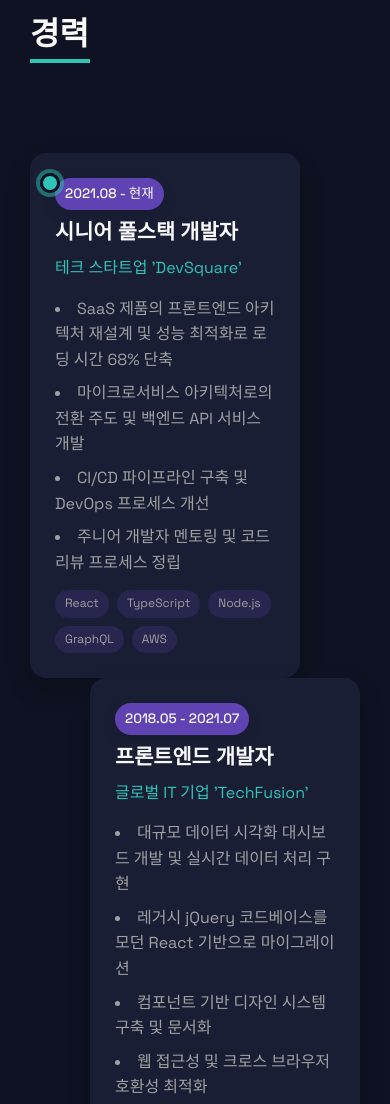
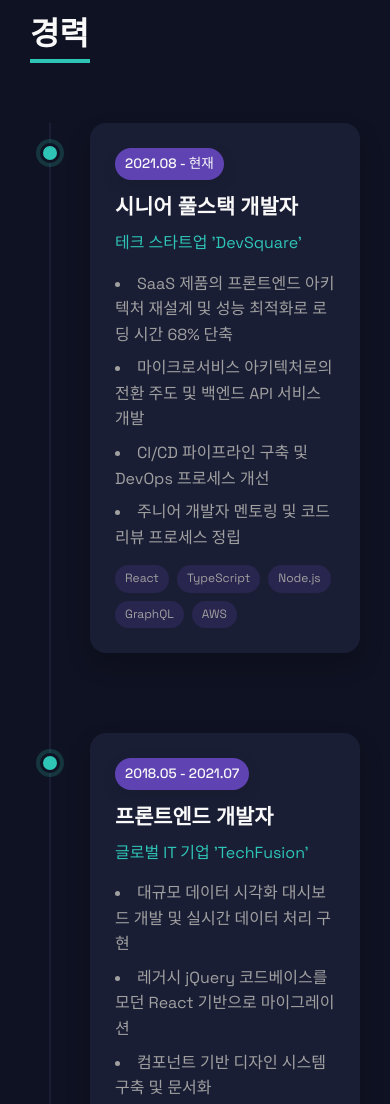
Before and after one commit to sumwy/webTemplete, a plain HTML site: page portfolios/developer-creative.html in a window 390 px wide. Shown: the part 2060-3164 px from the top of the page. Drawn offline with Linux system fonts and the light colour scheme.

Commit message:
developer-creative 경력 섹션 레이아웃 수정

```diff
--- a/portfolios/css/developer-creative.css
+++ b/portfolios/css/developer-creative.css
@@ -509,6 +509,12 @@
     margin-bottom: 0;
 }
 
+.clearfix {
+    clear: both;
+    content: "";
+    display: table;
+}
+
 .timeline-content {
     position: relative;
     width: calc(50% - 40px);
@@ -531,6 +537,7 @@
 
 .timeline-item:nth-child(even) .timeline-content {
     float: right;
+    text-align: left;
 }
 
 .timeline-date {
@@ -564,14 +571,17 @@
     background-color: var(--secondary-color);
     border: 3px solid var(--bg-color);
     box-shadow: 0 0 0 4px rgba(46, 196, 182, 0.2);
+    z-index: 1;
 }
 
 .timeline-item:nth-child(odd) .timeline-dot {
     right: -50px;
+    left: auto;
 }
 
 .timeline-item:nth-child(even) .timeline-dot {
     left: -50px;
+    right: auto;
 }
 
 .timeline-title {
@@ -1083,6 +1093,7 @@
     }
 
     .timeline-item:nth-child(odd) .timeline-content {
+        float: right;
         text-align: left;
     }
 
@@ -1090,15 +1101,27 @@
         width: auto;
         position: relative;
         top: 0;
-        left: 0 !important;
-        right: 0 !important;
+        left: 0;
+        right: 0;
+        margin-bottom: 15px;
         display: inline-block;
-        margin-bottom: 10px;
+    }
+
+    .timeline-item:nth-child(odd) .timeline-date,
+    .timeline-item:nth-child(even) .timeline-date {
+        left: 0;
+        right: auto;
     }
 
     .timeline-dot {
-        left: 10px !important;
-        right: auto !important;
+        left: 10px;
+        right: auto;
+    }
+
+    .timeline-item:nth-child(odd) .timeline-dot,
+    .timeline-item:nth-child(even) .timeline-dot {
+        left: 10px;
+        right: auto;
     }
 
     .projects-grid {
--- a/portfolios/developer-creative.html
+++ b/portfolios/developer-creative.html
@@ -144,6 +144,7 @@
                         </div>
                     </div>
                     <div class="timeline-dot"></div>
+                    <div class="clearfix"></div>
                 </div>
 
                 <div class="timeline-item">
@@ -167,6 +168,7 @@
                         </div>
                     </div>
                     <div class="timeline-dot"></div>
+                    <div class="clearfix"></div>
                 </div>
 
                 <div class="timeline-item">
@@ -189,6 +191,7 @@
                         </div>
                     </div>
                     <div class="timeline-dot"></div>
+                    <div class="clearfix"></div>
                 </div>
             </div>
         </div>
```
